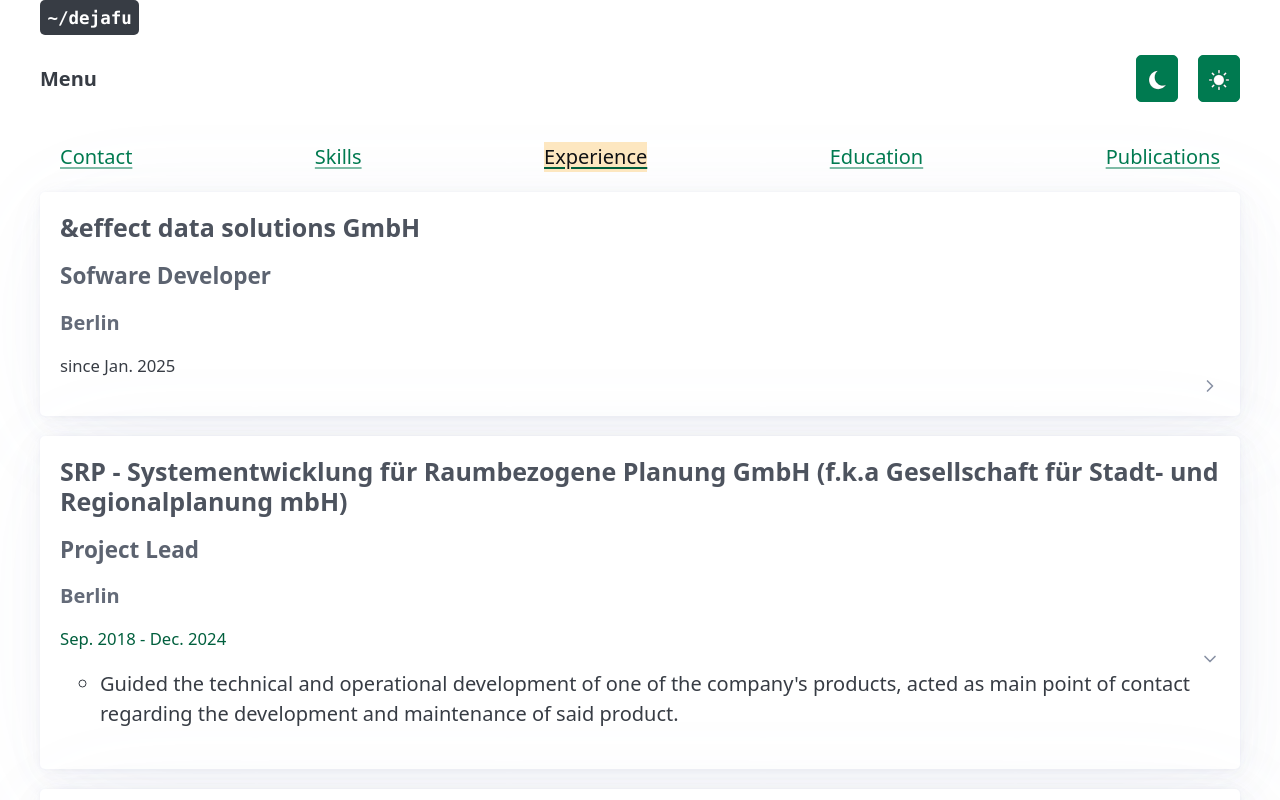
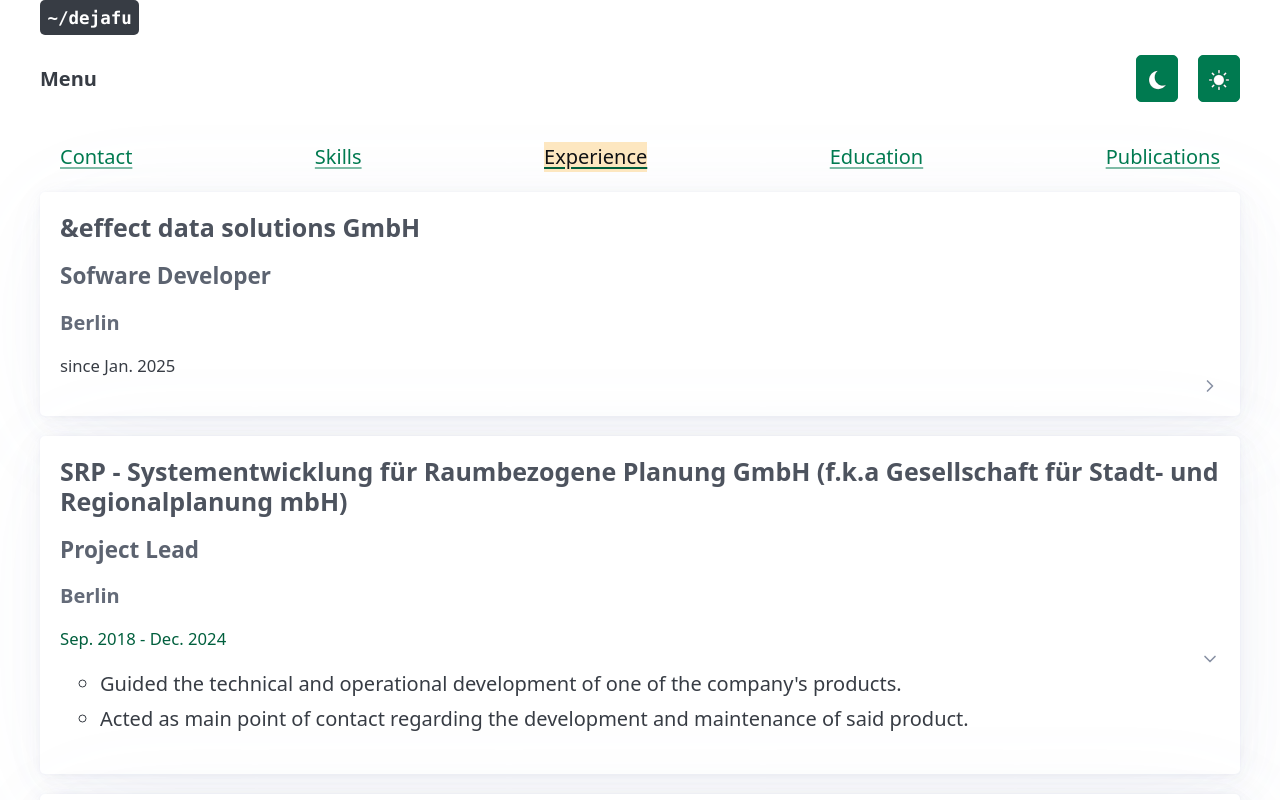
Before and after one commit to jackyscript/dejafu, a Vue app: page /experience in a window 1280 px wide. Both pictures are taken after a click on the heading 640 px from the left and 552 px from the top of the page. Shown: the top 800 px of the page. Built offline with nearby package versions, Linux system fonts and the light colour scheme.

Commit message:
separate project lead activities

```diff
--- a/src/components/ExperienceComponent.vue
+++ b/src/components/ExperienceComponent.vue
@@ -21,9 +21,10 @@
     <template #date>Sep. 2018 - Dec. 2024</template>
     <ul tabindex="0">
       <li>
-        Guided the technical and operational development of one of the company's products, acted as main point of
-        contact
-        regarding the development and maintenance of said product.
+        Guided the technical and operational development of one of the company's products.
+      </li>
+      <li>
+        Acted as main point of contact regarding the development and maintenance of said product.
       </li>
     </ul>
   </ExperienceItem>
```
